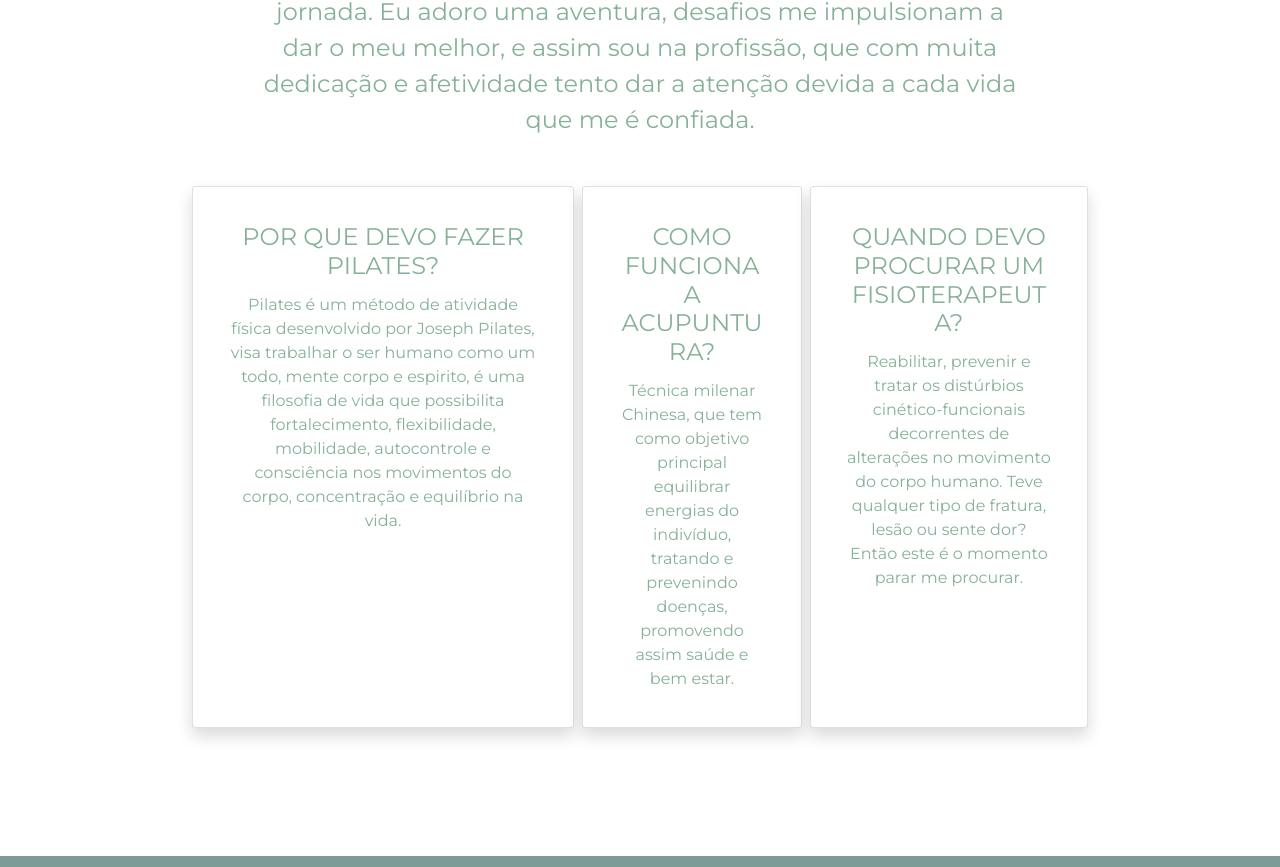
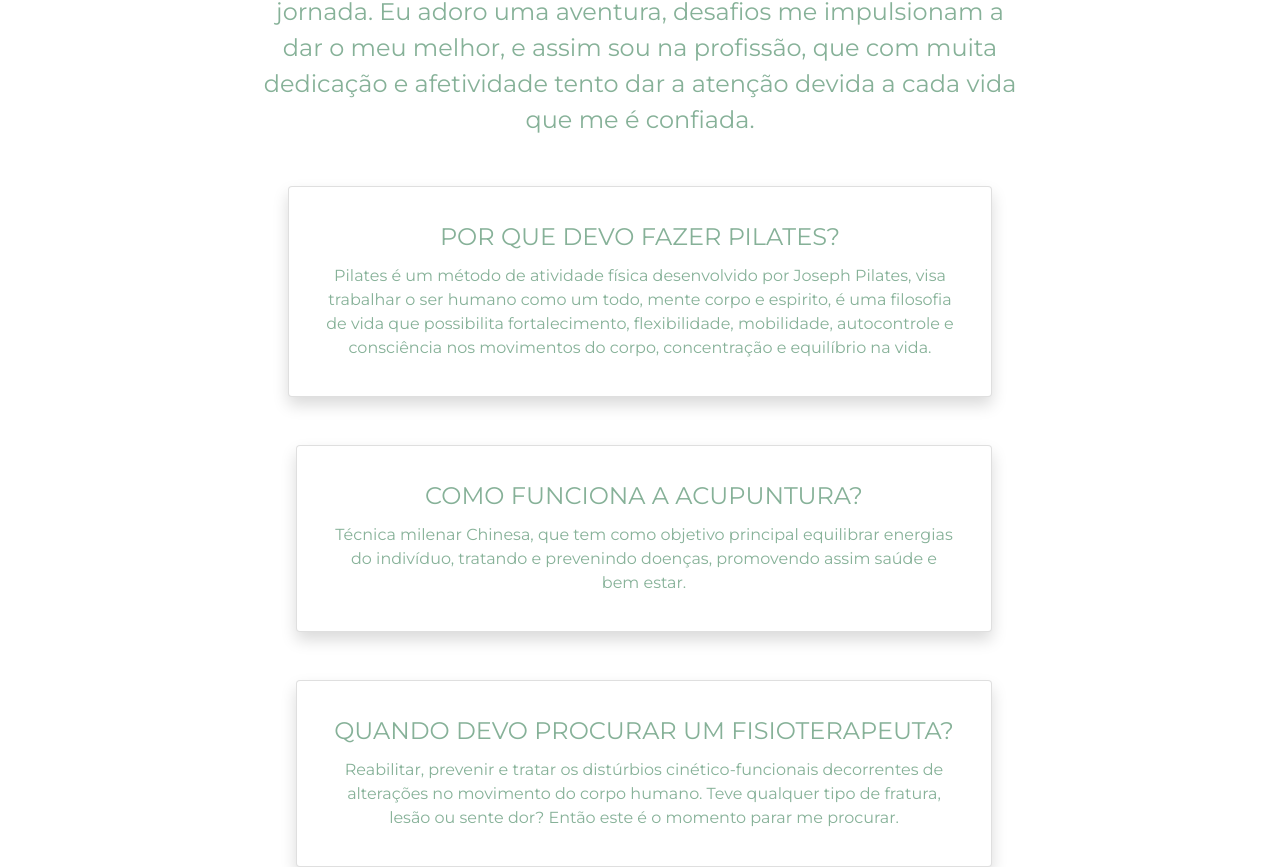
Before and after one commit to jcgsr/Escurinha, a Vue app: page /sobre in a window 1280 px wide. Shown: the part 1089-1956 px from the top of the page. Built offline with nearby package versions, Linux system fonts and the light colour scheme.

Commit message:
parallax and cards

```diff
--- a/package.json
+++ b/package.json
@@ -12,6 +12,7 @@
     "bootstrap-vue": "^2.17.3",
     "core-js": "^3.6.5",
     "jquery": "^3.5.1",
+    "materialize-css": "^1.0.0-rc.2",
     "popper.js": "^1.16.1",
     "vue": "^2.6.11",
     "vue-router": "^3.4.3"
--- a/public/index.html
+++ b/public/index.html
@@ -11,6 +11,7 @@
   <link rel="stylesheet" href="https://fonts.googleapis.com/css?family=Roboto:100,300,400,500,700,900">
   <link rel="stylesheet" href="https://cdn.jsdelivr.net/npm/@mdi/font@latest/css/materialdesignicons.min.css">
   <link rel="stylesheet" href="https://cdnjs.cloudflare.com/ajax/libs/animate.css/4.1.1/animate.min.css" />
+
   <link rel="stylesheet" href="https://cdnjs.cloudflare.com/ajax/libs/font-awesome/5.13.0/css/all.min.css">
 </head>
 
--- a/src/components/Sobre.vue
+++ b/src/components/Sobre.vue
@@ -15,10 +15,10 @@
     </div>
     <div class="services">
       <b-card
-        class="mt-5 animate__animated animate__bounceInLeft card shadow p-3 mb-5 bg-blue rounded"
+        class="mt-5 animate__animated animate__bounceInLeft card shadow p-3 bg-blue rounded"
         title="POR QUE DEVO FAZER PILATES?"
       >
-        <b-card-text>
+        <b-card-text class="card-text">
           Pilates é um método de atividade física desenvolvido por Joseph
           Pilates, visa trabalhar o ser humano como um todo, mente corpo e
           espirito, é uma filosofia de vida que possibilita fortalecimento,
@@ -27,20 +27,20 @@
         </b-card-text>
       </b-card>
       <b-card
-        class="mt-5 animate__animated animate__bounceInUp card shadow p-3 mb-5 bg-blue rounded"
+        class="mt-5 animate__animated animate__bounceInUp card shadow p-3 bg-blue rounded"
         title="COMO FUNCIONA A ACUPUNTURA?"
       >
-        <b-card-text>
+        <b-card-text class="card-text">
           Técnica milenar Chinesa, que tem como objetivo principal equilibrar
           energias do indivíduo, tratando e prevenindo doenças, promovendo assim
           saúde e bem estar.
         </b-card-text>
       </b-card>
       <b-card
-        class="mt-5 animate__animated animate__bounceInRight card shadow p-3 mb-5 bg-blue rounded"
+        class="mt-5 animate__animated animate__bounceInRight card shadow p-3 bg-blue rounded"
         title="QUANDO DEVO PROCURAR UM FISIOTERAPEUTA?"
       >
-        <b-card-text>
+        <b-card-text class="card-text">
           Reabilitar, prevenir e tratar os distúrbios cinético-funcionais
           decorrentes de alterações no movimento do corpo humano. Teve qualquer
           tipo de fratura, lesão ou sente dor? Então este é o momento parar me
@@ -64,9 +64,10 @@
 
 .services {
   display: flex;
-  width: 70%;
+  width: 55%;
   margin: 0 auto;
   padding-bottom: 5rem;
+  flex-direction: column;
 }
 
 .parallax {
@@ -96,7 +97,6 @@
   }
 
   .services {
-    flex-direction: column;
     width: 80%;
   }
 
@@ -121,8 +121,12 @@
   .parallax {
     height: 400px;
     width: 90%;
-    background-size: 80%;
+    background-size: 95%;
     background-position: center;
   }
+  @media only screen and (max-width: 325px) {}
+    .parallax {
+      background-position: bottom;
+    }
 }
 </style>
--- a/src/components/Toolbar.vue
+++ b/src/components/Toolbar.vue
@@ -4,7 +4,7 @@
       <b-navbar-toggle target="nav-collapse"></b-navbar-toggle>
       <b-collapse id="nav-collapse" is-nav>
         <b-navbar-nav id="botao">
-          <b-button size="sm" class="my-2 my-sm-0 ml-2">
+          <b-button size="sm" class="my-2 my-sm-0 ml-2 waves-effect">
             <router-link to="/"> Início </router-link>
           </b-button>
           <b-button size="sm" class="my-2 my-sm-0 ml-2">
@@ -54,12 +54,11 @@ export default {
   color: #fff;
 }
 
-#botao a:hover{
-  color:  #86b198;
+#botao a:hover {
+  color: #86b198;
 }
 
 #botao .btn-secondary:hover {
-  background-color:  #fbf17e;
-
+  background-color: #fbf17e;
 }
 </style>
--- a/src/main.js
+++ b/src/main.js
@@ -10,6 +10,7 @@ import 'popper.js';
 import 'bootstrap';
 import 'bootstrap/dist/css/bootstrap.css'
 import 'bootstrap-vue/dist/bootstrap-vue.css'
+import 'materialize-css'
 
 // Install BootstrapVue
 Vue.use(BootstrapVue)
```
Also changed, not shown: 1 other file (tests, documents, lock files or other folders).
